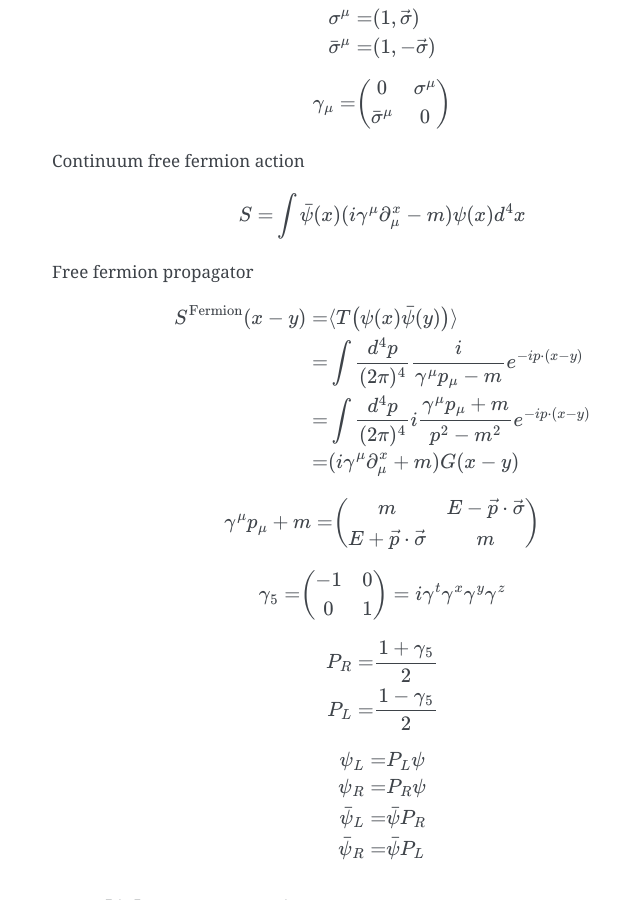
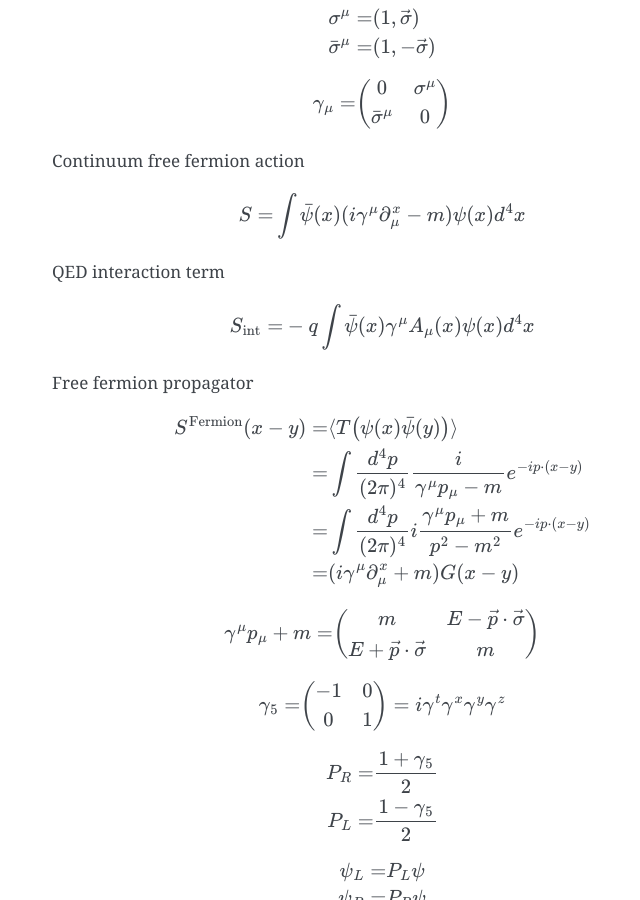
Before and after one commit to jinluchang/notations, a Sphinx documentation site: the page built from source/00-notation.md, in a window 1280 px wide and 900 px high, scrolled down 998 px. Shown: the whole window, without its empty margins (368-1008 px from the left). Built offline with Sphinx 7.4.7, drawn with Linux system fonts in a browser that asks for light colours; some of the changed text lies outside the part shown.

Commit message:
Add QED interaction term to fermion action
Add QED vector potential interaction terms after the free fermion actions
in both Minkowski and Euclidean notation sections, using q as the QED
charge. The Euclidean interaction term uses i q, while the Minkowski uses
-q.

```diff
--- a/source/00-notation.md
+++ b/source/00-notation.md
@@ -136,6 +136,15 @@
 \begin{aligned}
 S=&
 \int \bar\psi(x)(i \gamma^\mu\partial^x_\mu - m) \psi(x) d^4 x
+\end{aligned}
+$$
+
+QED interaction term
+
+$$
+\begin{aligned}
+S_{\rm int}=&
+-q \int \bar\psi(x) \gamma^\mu A_\mu(x) \psi(x) d^4 x
 \end{aligned}
 $$
 
@@ -296,6 +305,15 @@
 \begin{aligned}
 S=&
 \int \bar\psi(x)(\gamma_\mu\partial^x_\mu + m) \psi(x) d^4 x
+\end{aligned}
+$$
+
+QED interaction term
+
+$$
+\begin{aligned}
+S_{\rm int}=&
+i q \int \bar\psi(x) \gamma_\mu A_\mu(x) \psi(x) d^4 x
 \end{aligned}
 $$
 
```
